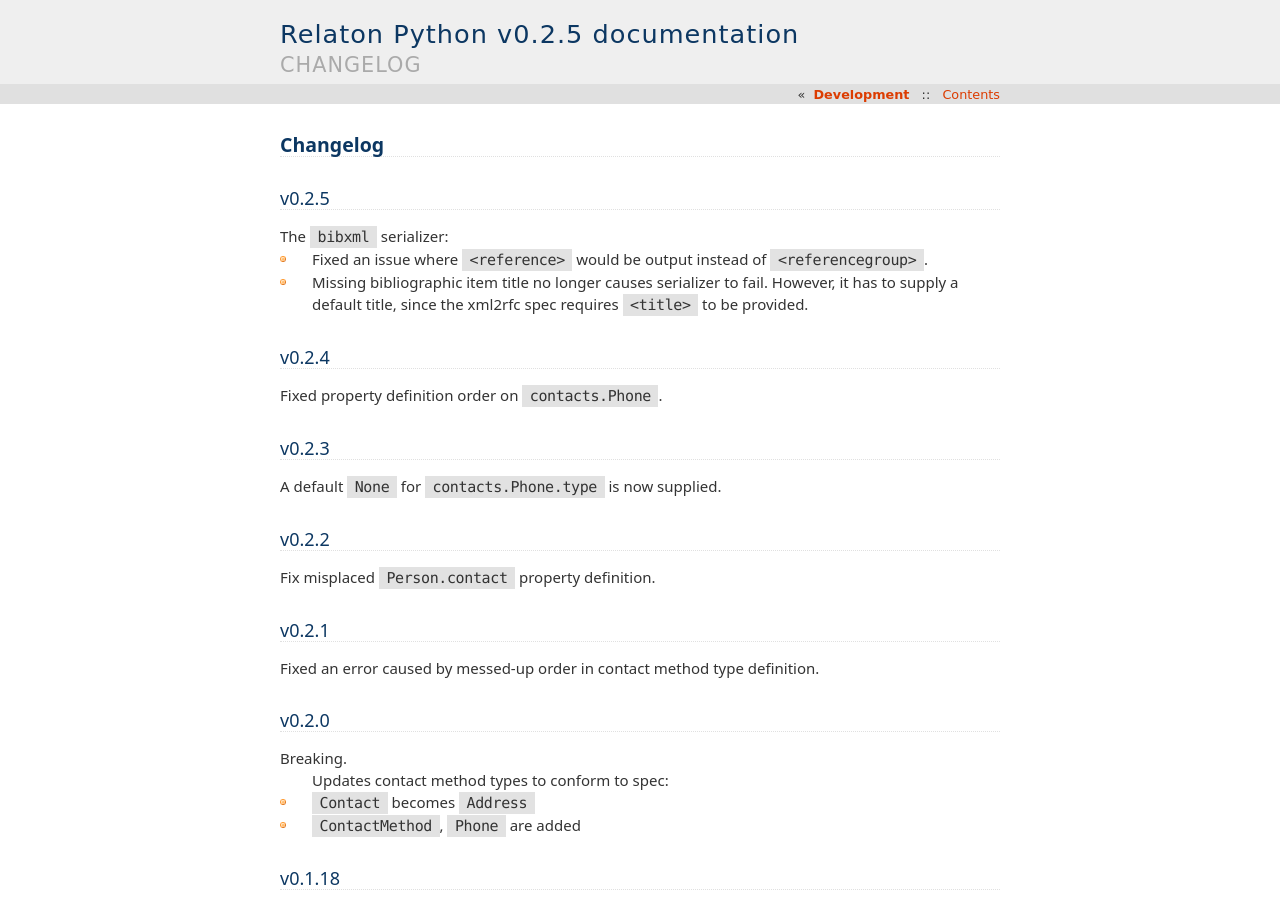
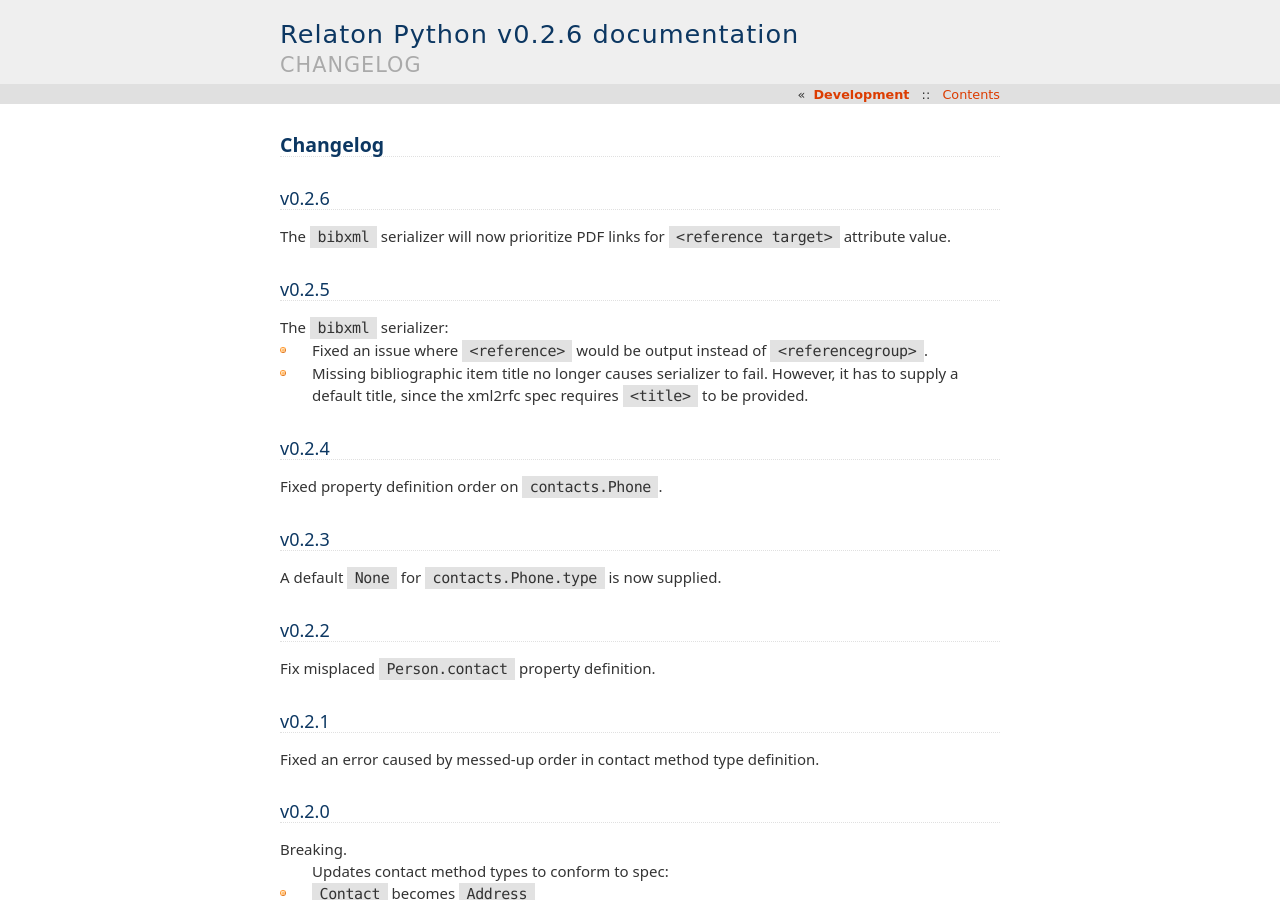
Before and after one commit to relaton/relaton-py, a Sphinx documentation site: the page built from docs/changelog.rst, in a window 1280 px wide and 900 px high. Built offline with Sphinx 7.4.7, drawn with Linux system fonts in a browser that asks for light colours.

Commit message:
chore: release 0.2.6

```diff
--- a/docs/changelog.rst
+++ b/docs/changelog.rst
@@ -1,6 +1,12 @@
 =========
 Changelog
 =========
+
+v0.2.6
+======
+
+The ``bibxml`` serializer will now prioritize PDF links
+for ``<reference target>`` attribute value.
 
 v0.2.5
 ======
--- a/relaton/__init__.py
+++ b/relaton/__init__.py
@@ -1 +1 @@
-__version__ = '0.2.5'
+__version__ = '0.2.6'
```
